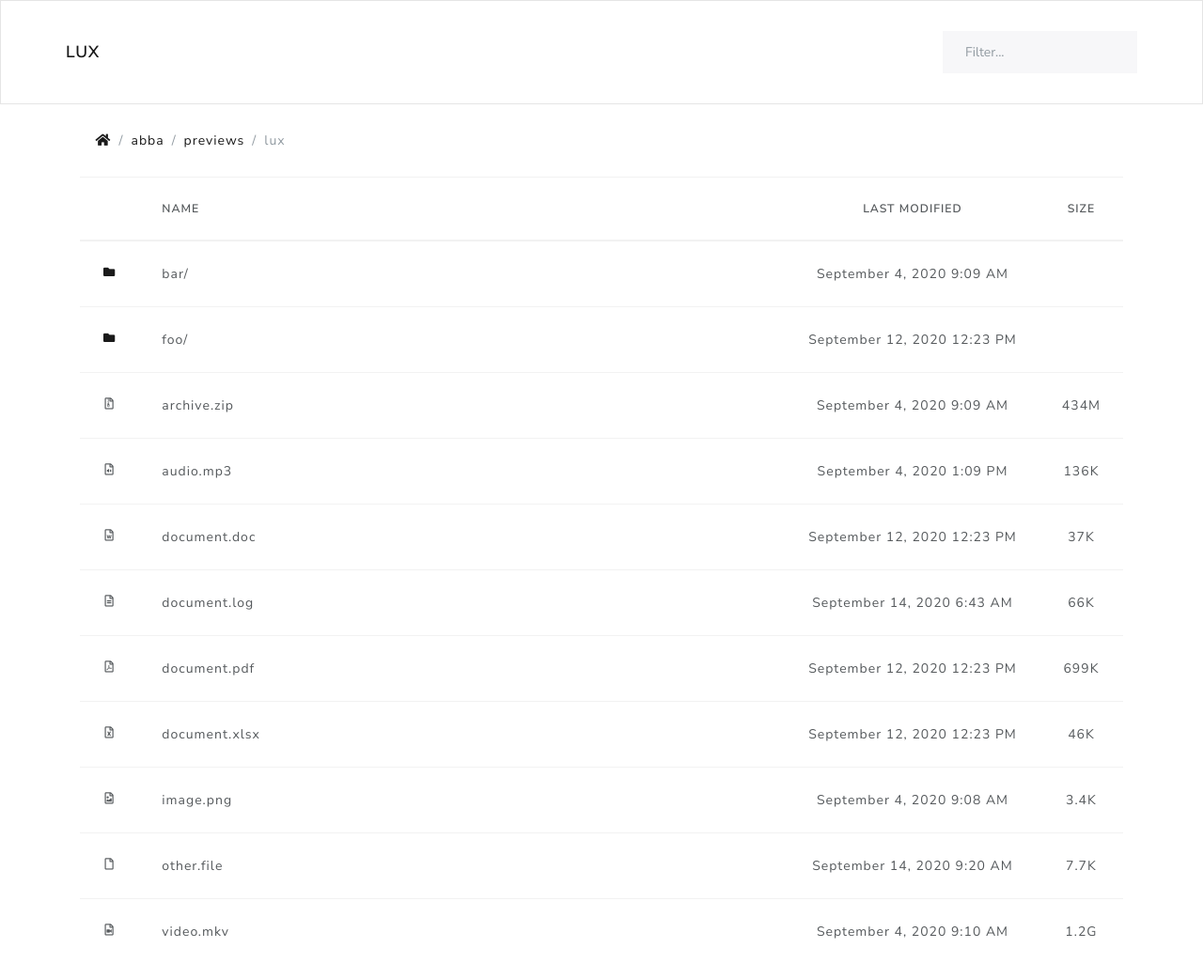
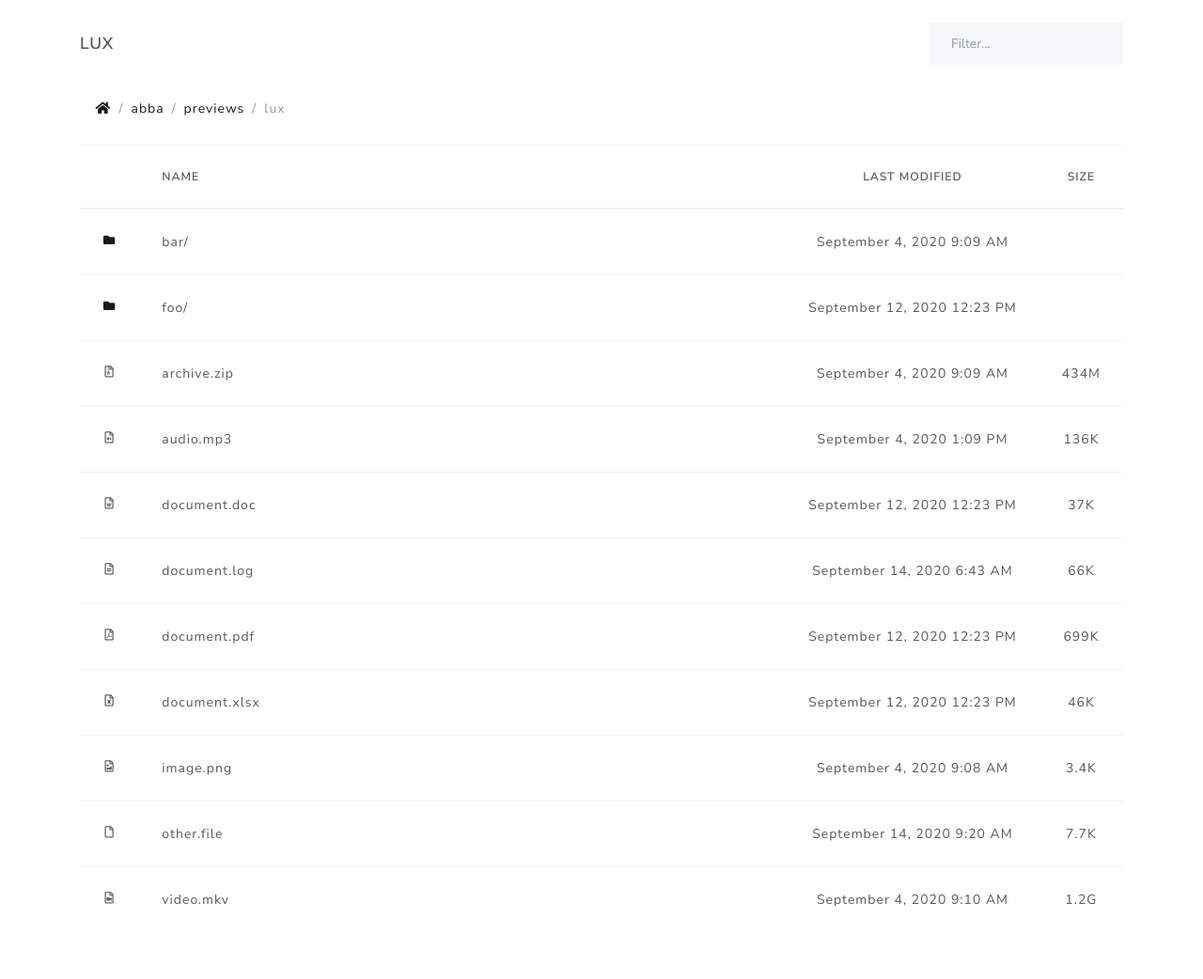
Before and after one commit to jmlemetayer/abba, a Jekyll site: the page built from previews/lux/index.html, in a window 1280 px wide. Shown: the whole page at 94% size. Built offline with Jekyll 4.4.1, drawn with Linux system fonts in a browser that asks for light colours; after the commit the page ends 1008 px from its top, so only the background shows below that.

Commit message:
html: restrict html to structural purpose
So remove all styling classes.

```diff
--- a/_includes/html/body/header.html
+++ b/_includes/html/body/header.html
@@ -1,9 +1,9 @@
 <header>
-	<nav class="navbar navbar-abba mb-3">
+	<nav class="navbar">
 		<div class="container">
 			<span class="navbar-brand">{{ page.title | capitalize }}</span>
 {% if layout.have_filter or page.have_filter %}
-			<div class="form-inline my-2">
+			<div class="form-inline">
 				<input class="form-control" type="search" placeholder="Filter..." aria-label="Filter">
 			</div>
 {% endif %}
```
Also changed, not shown: _includes/html/footer.html (+4 -4 lines).
